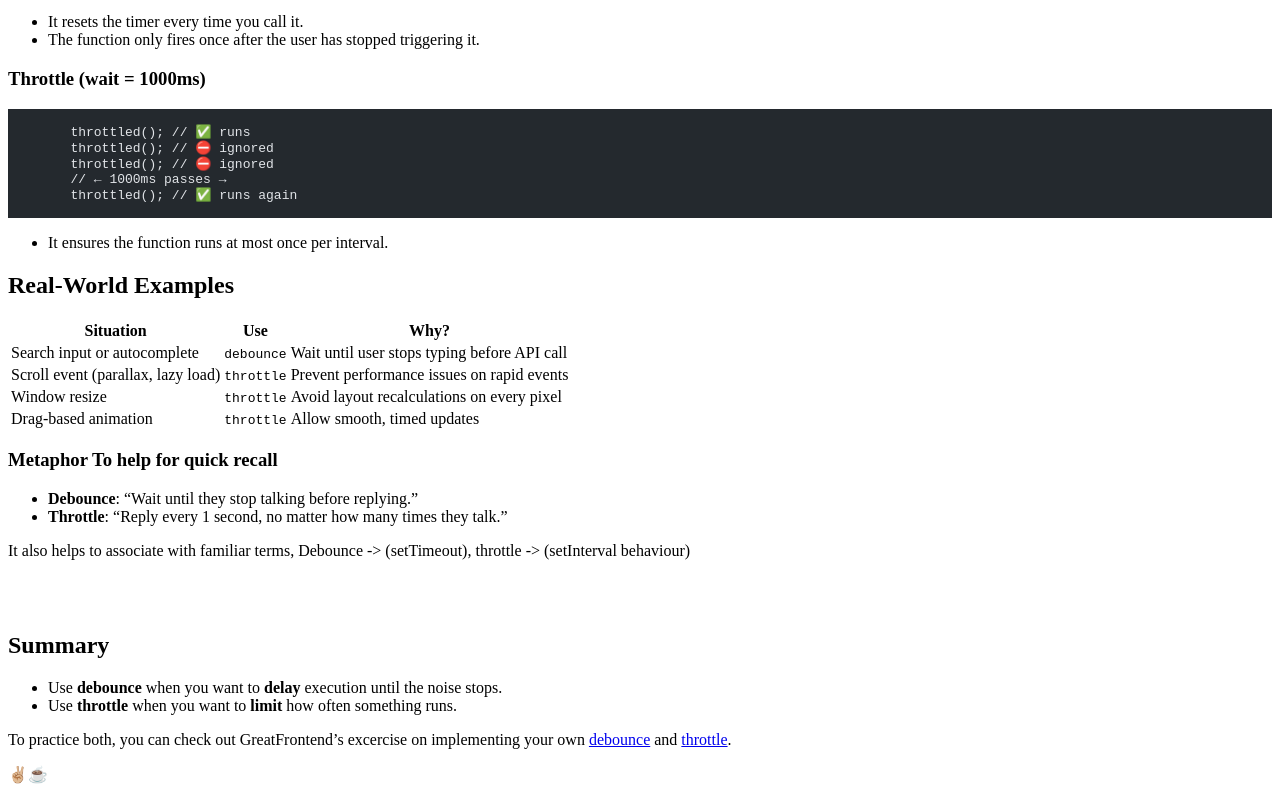
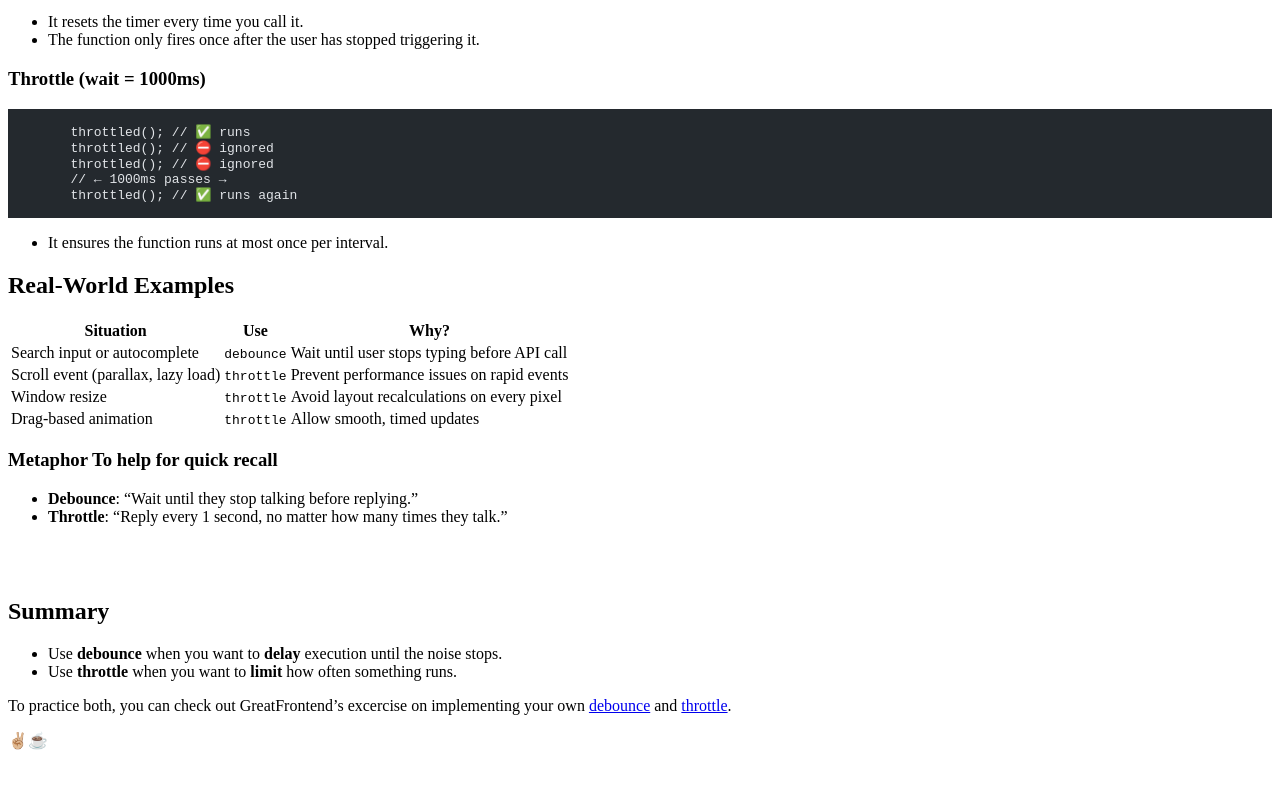
Before and after one commit to blossom-babs/blossom, an Astro site: page /posts/throttle-debounce in a window 1280 px wide. Shown: the part 466-1266 px from the top of the page. After the commit the page ends 1232 px from the top, so only its background shows below. Built offline with nearby package versions, Linux system fonts and the light colour scheme; Astro itself is replaced by a stand-in of ours; code samples lack their colours.

Commit message:
edit blog post

```diff
--- a/src/pages/posts/throttle-debounce.md
+++ b/src/pages/posts/throttle-debounce.md
@@ -72,7 +72,6 @@ Let’s break it down.
 * **Debounce**: “Wait until they stop talking before replying.”
 * **Throttle**: “Reply every 1 second, no matter how many times they talk.”
 
-It also helps to associate with familiar terms, Debounce -> (setTimeout), throttle -> (setInterval behaviour)
 
 
 
```
